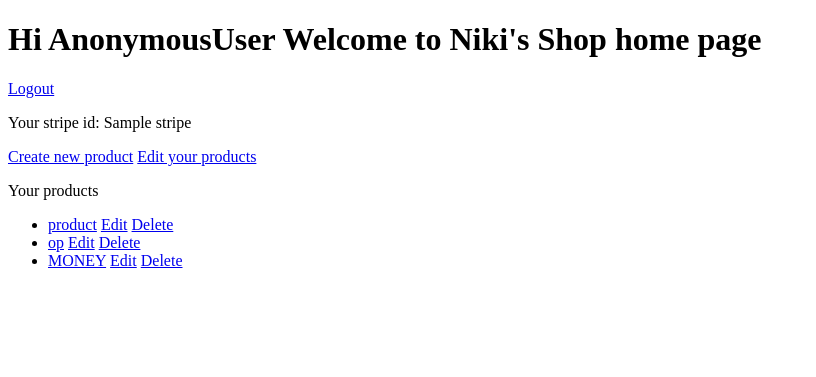
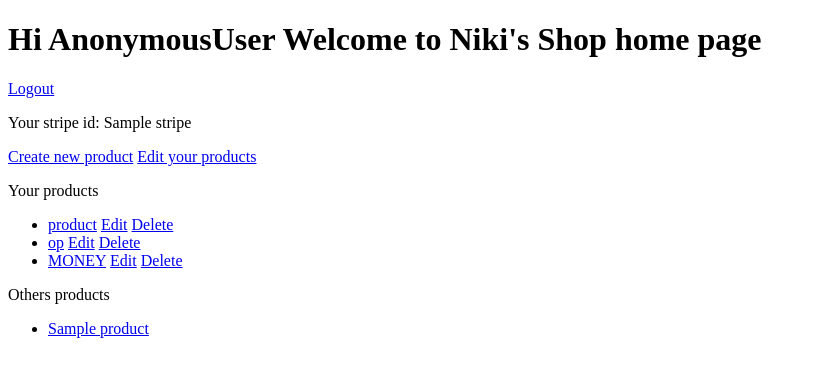
Before and after one commit to NikolaiRadoev/niki_shop, a Django app: template shop/templates/shop/home.html in a window 1280 px wide. Shown: the top 377 px of the page, without its empty margins (0-816 px from the left). Run offline with Django 3.2, Linux system fonts and the light colour scheme; data comes from the database, SQL or seed files in the repository; both versions use the stored data as it was after the commit; the template is opened without the code that fills it: values that come from a table or form of the project are taken from there, most other values are stand-ins (such as "Sample title", 1, 10 or a date in 2020).

Commit message:
add one more list others products

```diff
--- a/shop/templates/shop/home.html
+++ b/shop/templates/shop/home.html
@@ -19,9 +19,9 @@
           <li>
             <a href="{% url 'detail_product' product.id%}">{{ product.name }}</a>
             <a href="{% url 'edit_product' product.id%}"
-               onclick="return confirm('Are you sure you want to edit this product?')">Edit</a>
+               onclick="return confirm('Are you sure you want to EDIT this product?')">Edit</a>
             <a href="{% url 'delete_product' product.id%}"
-               onclick="return confirm('Are you sure you want to delete this product?')">Delete</a>
+               onclick="return confirm('Are you sure you want to DELETE this product?')">Delete</a>
           </li>
           {% endfor %}
         </ul>
@@ -29,6 +29,19 @@
         <p>No products</p>
     {% endif %}
 
+    <p>Others products</p>
+        {% if others_products %}
+            <ul>
+              {% for product in others_products %}
+              <li>
+                <a href="{% url 'detail_product' product.id%}">{{ product.name }}</a>
+              </li>
+              {% endfor %}
+            </ul>
+        {% else %}
+            <p>No products</p>
+        {% endif %}
+
 {% else %}
     <a href="{% url 'register_in_stripe'%}">Stripe connect</a>
 {% endif %}
```
Also changed, not shown: shop/views.py (+19 -2 lines), db.sqlite3.
